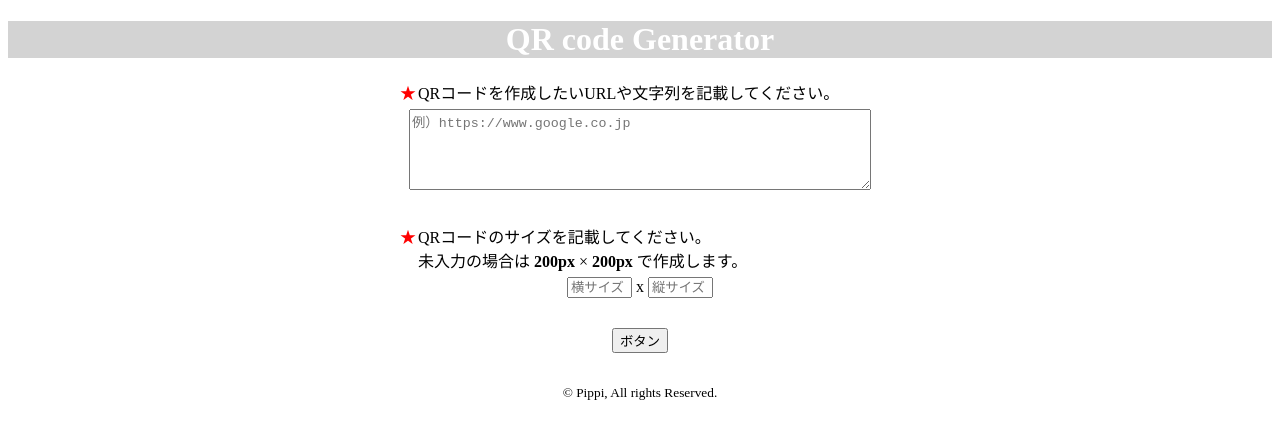
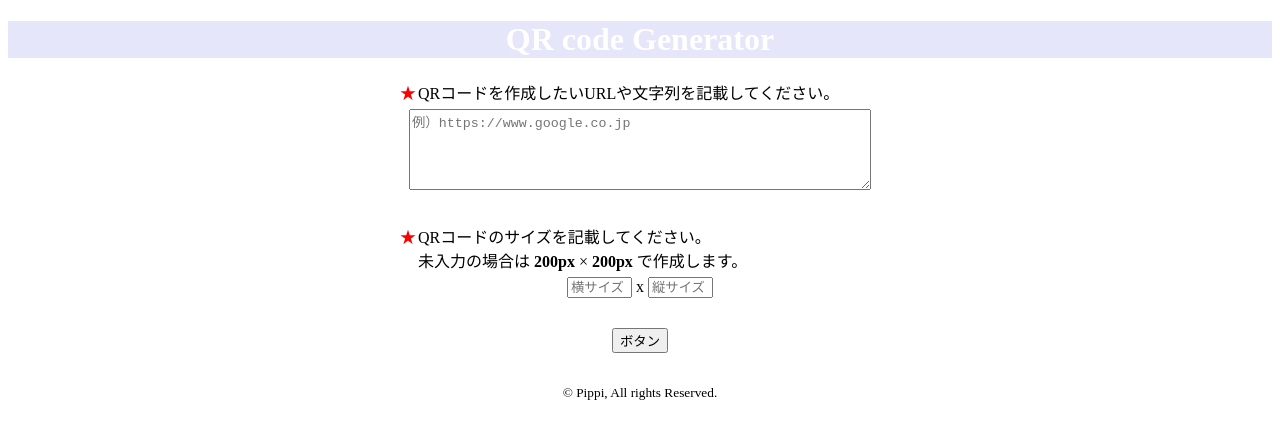
Before and after one commit to pipippi/pipippi.github.io, a plain HTML site: page QRcode/index.html in a window 1280 px wide. Drawn offline with Linux system fonts and the light colour scheme.

Commit message:
Update index.html

```diff
--- a/QRcode/index.html
+++ b/QRcode/index.html
@@ -10,7 +10,7 @@
 	 text-align: center;
 	}
 	h1 {
-	 background-color: #d3d3d3;
+	 background-color: #E6E6FA;
 	 color: #fff;
 	}
 	.main {
```
